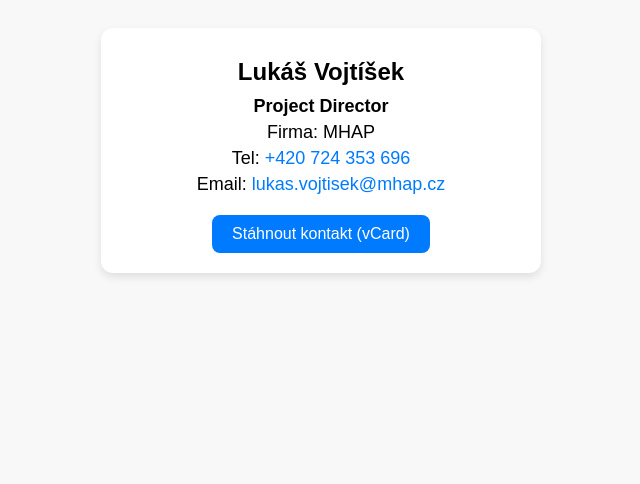
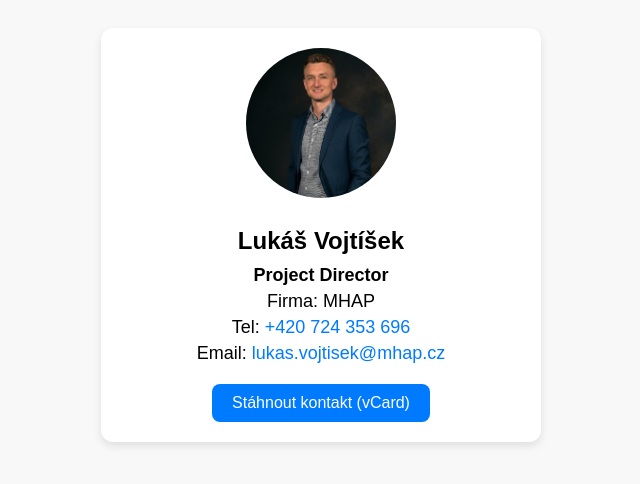
Before and after one commit to DDGroup-int/Luk-V, a plain HTML site: page index.html in a window 1280 px wide. Shown: the whole page, without its empty margins (319-959 px from the left). Drawn offline with Linux system fonts and the light colour scheme.

Commit message:
Add files via upload

```diff
--- a/index.html
+++ b/index.html
@@ -18,6 +18,7 @@ a:hover { text-decoration: underline; }
 </head>
 <body>
 <div class="container">
+<img src="foto.jpg" alt="Lukáš Vojtíšek">
 <h1>Lukáš Vojtíšek</h1>
 <p><strong>Project Director</strong></p>
 <p>Firma: MHAP </p>
```
